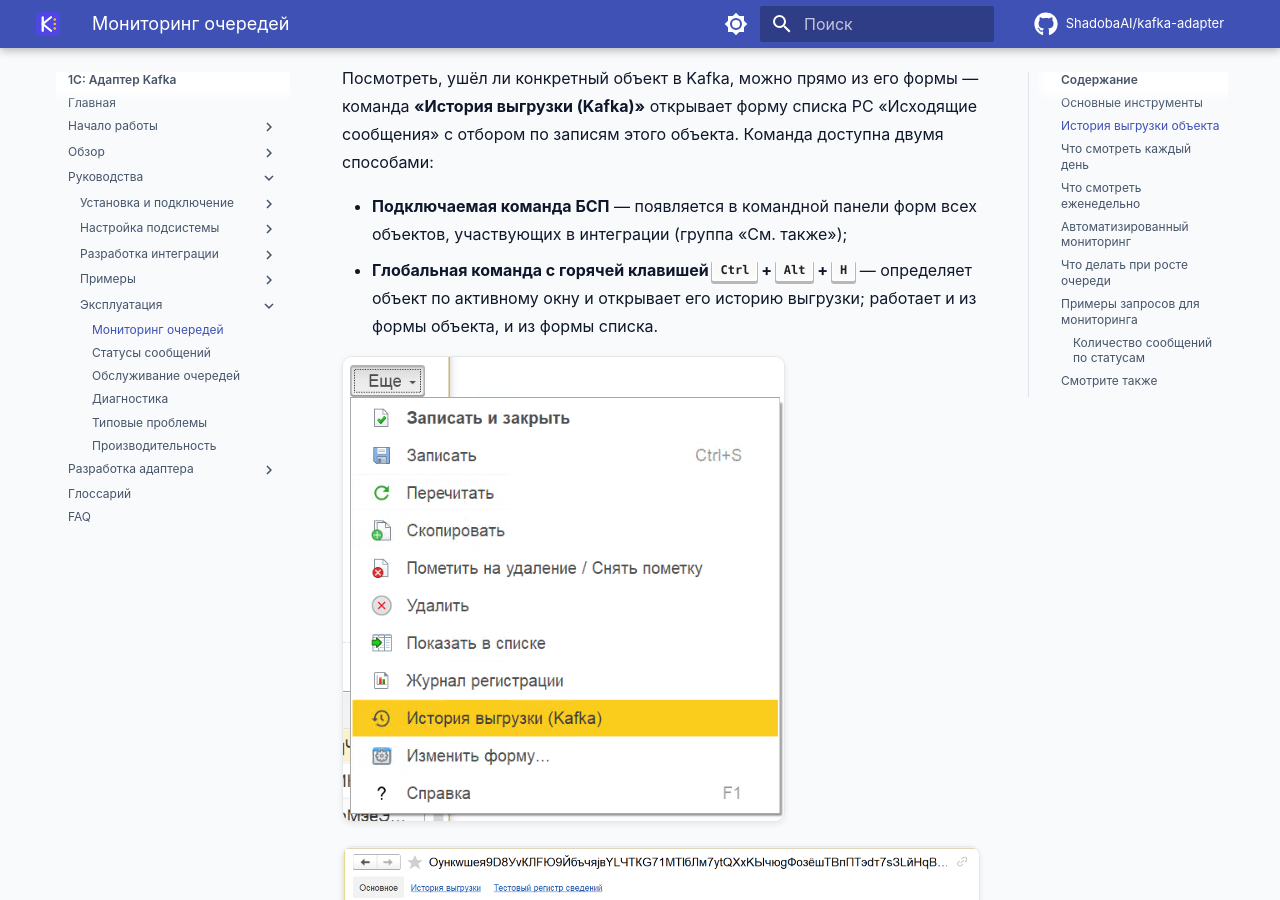
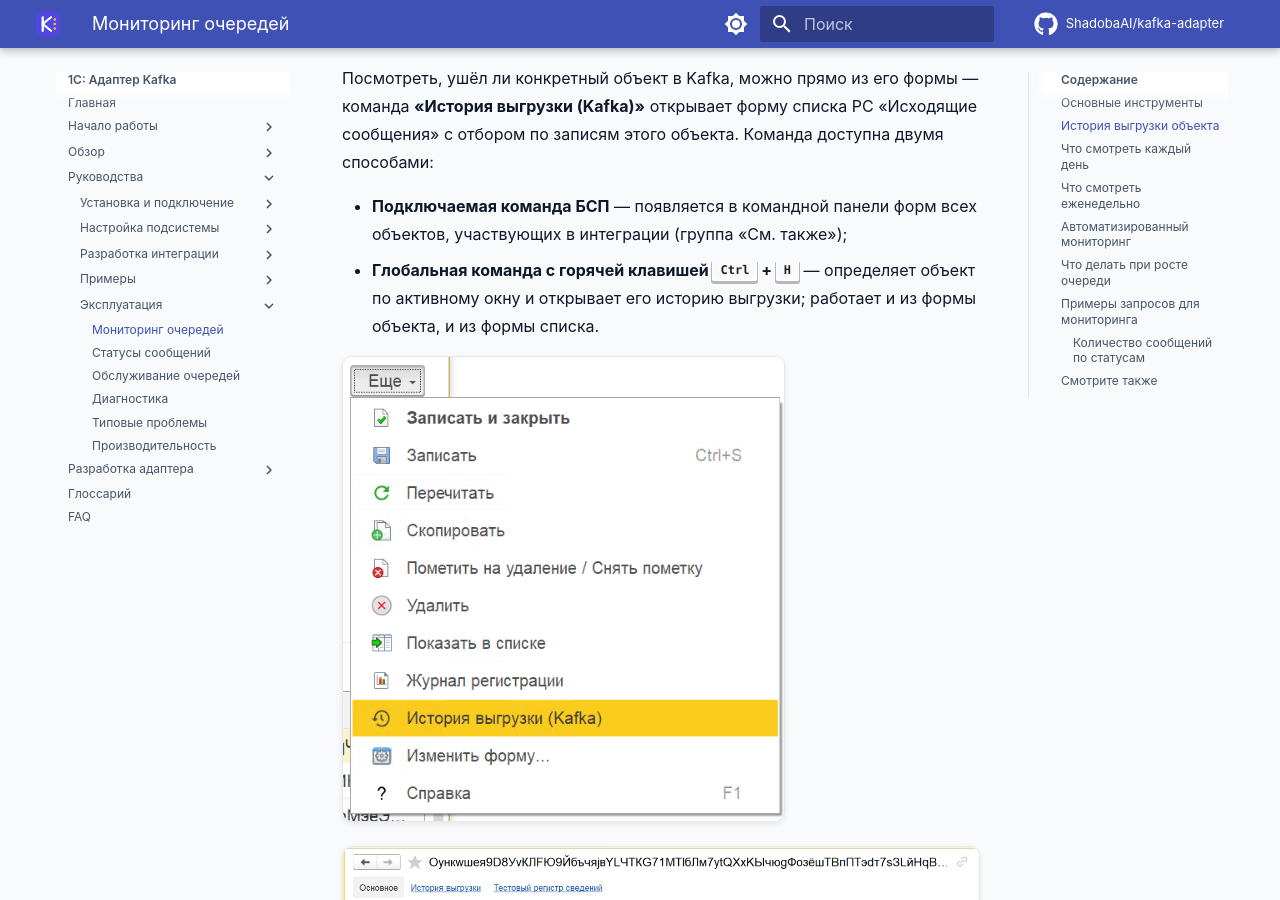
Before and after one commit to ShadobaAI/kafka-adapter, an MkDocs documentation site: the page built from docs/user/operations/monitoring.md, in a window 1280 px wide and 900 px high, scrolled down 708 px. Built offline with MkDocs 1.6.1 and Material for MkDocs 9.7.7, drawn with Linux system fonts in a browser that asks for light colours; comment, search, counter and statistics services are not loaded.

```diff
--- a/docs/user/operations/monitoring.md
+++ b/docs/user/operations/monitoring.md
@@ -14,7 +14,7 @@
 Посмотреть, ушёл ли конкретный объект в Kafka, можно прямо из его формы — команда **«История выгрузки (Kafka)»** открывает форму списка РС «Исходящие сообщения» с отбором по записям этого объекта. Команда доступна двумя способами:
 
 - **Подключаемая команда БСП** — появляется в командной панели форм всех объектов, участвующих в интеграции (группа «См. также»);
-- **Глобальная команда с горячей клавишей <kbd>Ctrl</kbd> + <kbd>Alt</kbd> + <kbd>H</kbd>** — определяет объект по активному окну и открывает его историю выгрузки; работает и из формы объекта, и из формы списка.
+- **Глобальная команда с горячей клавишей <kbd>Ctrl</kbd> + <kbd>H</kbd>** — определяет объект по активному окну и открывает его историю выгрузки; работает и из формы объекта, и из формы списка.
 
 ![Расположение команды «История выгрузки»](../../assets/images/history-button.png){ loading=lazy }
 
```
Also changed, not shown: README.md (+1 -1 lines), 4 other files.
